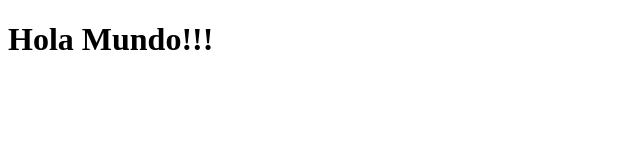
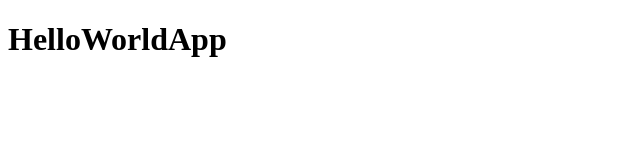
Before and after one commit to FrancisHenriquez/React-Course-React, a React (Vite) app: page / in a window 1280 px wide. Shown: the top 160 px of the page, without its empty margins (0-640 px from the left). Built offline with nearby package versions, Linux system fonts and the light colour scheme.

Commit message:
primer-componente

```diff
--- /dev/null
+++ b/src/HelloWorldApp.jsx
@@ -0,0 +1,12 @@
+// export function App (){
+//     return <h1>Hola Mundo!!!!</h1>;
+// }
+
+// export const hola = '1234';
+// import React from 'react'
+
+export const HelloWorldApp = () => {
+  return (
+    <h1>HelloWorldApp</h1>
+  )
+}
--- a/src/main.jsx
+++ b/src/main.jsx
@@ -1,13 +1,12 @@
 import React from 'react';
 import  ReactDOM  from 'react-dom/client';
+import { HelloWorldApp } from './HelloWorldApp';
 
-function App (){
-    return <h1>Hola Mundo!!!</h1>;
-}
+
 
 ReactDOM.createRoot(document.getElementById('root')).render(
     <React.StrictMode>
-        <App/>
+        <HelloWorldApp/>
 
         </React.StrictMode>
 )
```
